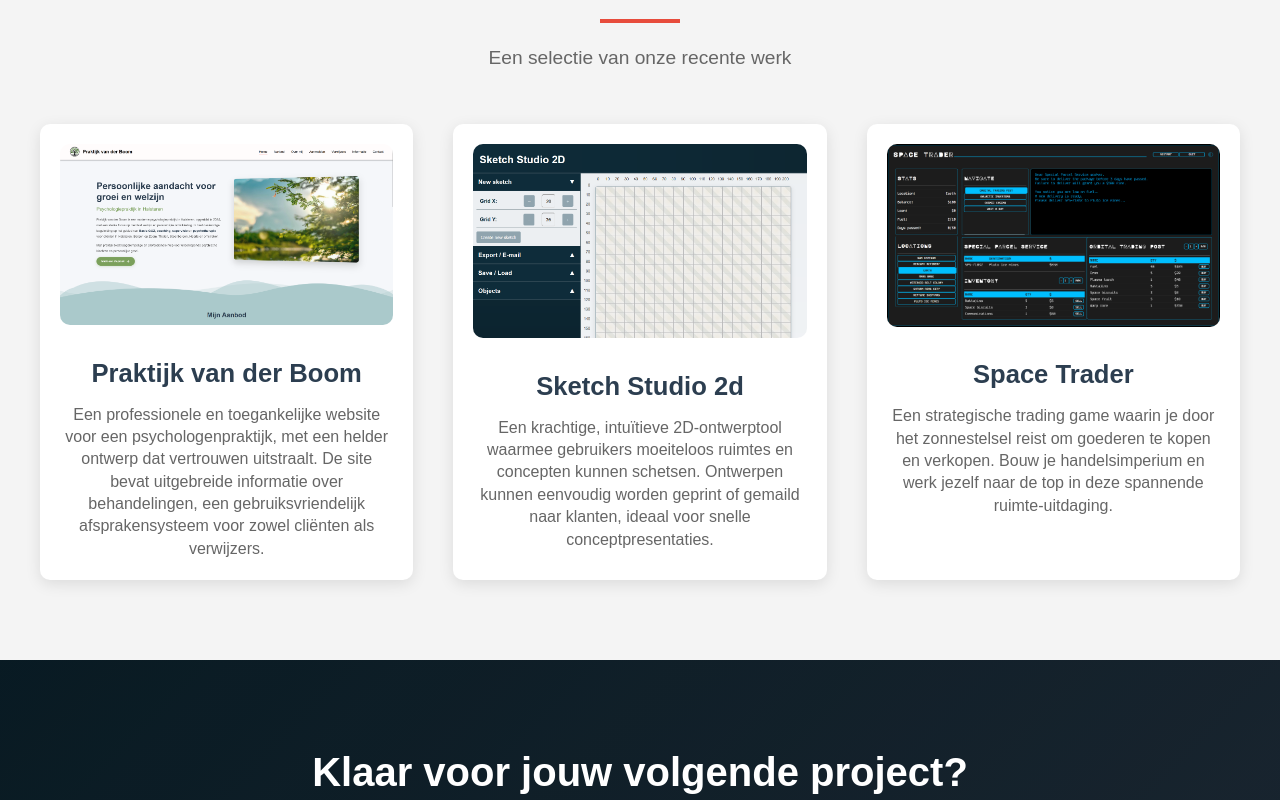
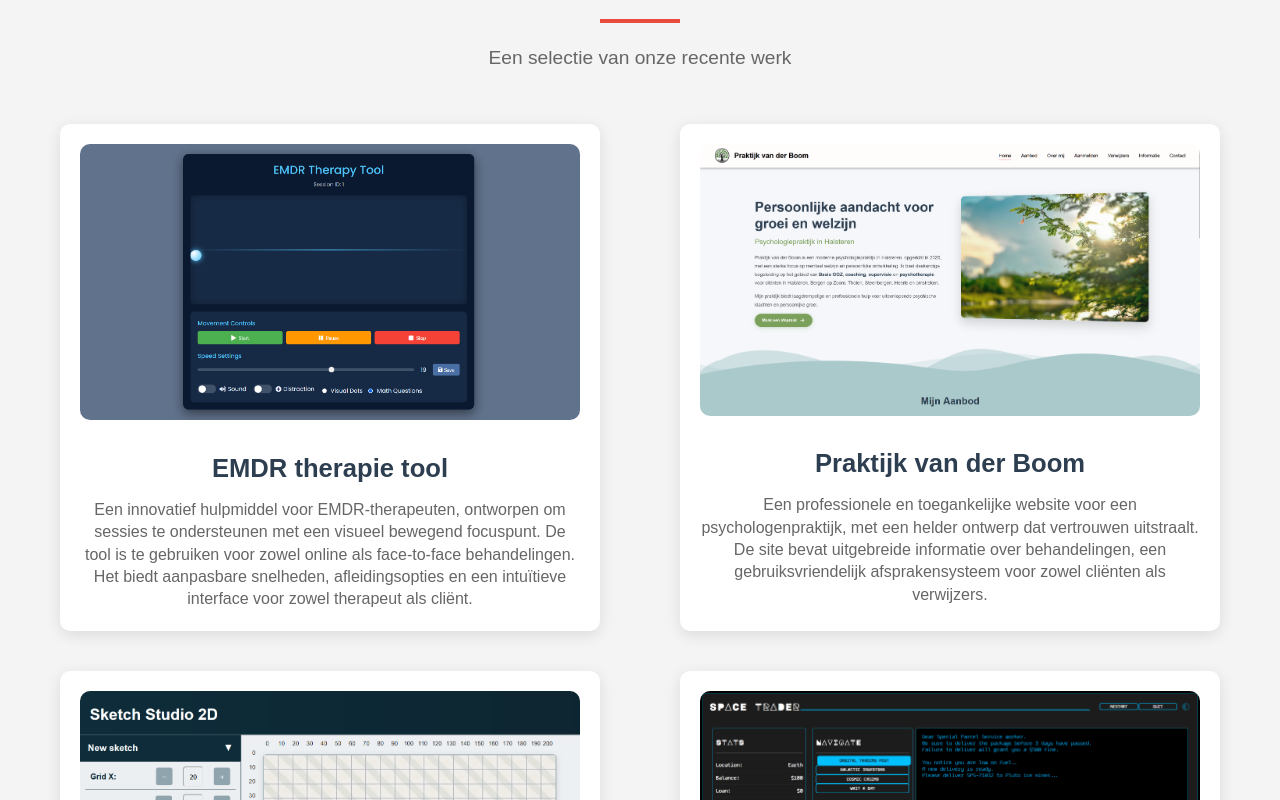
Before and after one commit to AmonMcDuul/flamsoft-frontend, an Angular app: page /projects in a window 1280 px wide. Shown: the part 740-1540 px from the top of the page. Built offline with nearby package versions, Linux system fonts and the light colour scheme.

Commit message:
projecten

```diff
--- a/src/app/pages/projects/projects.component.html
+++ b/src/app/pages/projects/projects.component.html
@@ -30,17 +30,22 @@
 
             <div class="projects-grid">
                 <div class="project-item">
-                    <img src="/assets/images/pvdbproject.png" alt="Project 1">
+                    <img src="/assets/images/emdr-therapy-tool.png" alt="webapplicatie: emdr therapy tool">
+                    <h3>EMDR therapie tool</h3>
+                    <p>Een innovatief hulpmiddel voor EMDR-therapeuten, ontworpen om sessies te ondersteunen met een visueel bewegend focuspunt. De tool is te gebruiken voor zowel online als face-to-face behandelingen. Het biedt aanpasbare snelheden, afleidingsopties en een intuïtieve interface voor zowel therapeut als cliënt.</p>
+                </div>
+                <div class="project-item">
+                    <img src="/assets/images/pvdbproject.png" alt="website: Praktijk van der Boom">
                     <h3>Praktijk van der Boom</h3>
                     <p>Een professionele en toegankelijke website voor een psychologenpraktijk, met een helder ontwerp dat vertrouwen uitstraalt. De site bevat uitgebreide informatie over behandelingen, een gebruiksvriendelijk afsprakensysteem voor zowel cliënten als verwijzers.</p>
                 </div>
                 <div class="project-item">
-                    <img src="/assets/images/ss2dproject.png" alt="Project 2">
+                    <img src="/assets/images/ss2dproject.png" alt="webapplicatie: Sketch studio 2d">
                     <h3>Sketch Studio 2d</h3>
                     <p>Een krachtige, intuïtieve 2D-ontwerptool waarmee gebruikers moeiteloos ruimtes en concepten kunnen schetsen. Ontwerpen kunnen eenvoudig worden geprint of gemaild naar klanten, ideaal voor snelle conceptpresentaties.</p>
                 </div>
                 <div class="project-item">
-                    <img src="/assets/images/spacetraderproject.png" alt="Project 3">
+                    <img src="/assets/images/spacetraderproject.png" alt="Web game: Space trader">
                     <h3>Space Trader</h3>
                     <p>Een strategische trading game waarin je door het zonnestelsel reist om goederen te kopen en verkopen. Bouw je handelsimperium en werk jezelf naar de top in deze spannende ruimte-uitdaging.</p>
                 </div>
--- a/src/app/pages/projects/projects.component.scss
+++ b/src/app/pages/projects/projects.component.scss
@@ -107,9 +107,13 @@
     }
 
     .projects-grid {
-      display: grid;
-      grid-template-columns: repeat(auto-fit, minmax(300px, 1fr));
-      gap: 20px; /* Reduced gap for mobile */
+    //   display: grid;
+    //   grid-template-columns: repeat(auto-fit, minmax(300px, 1fr));
+    //   gap: 20px; /* Reduced gap for mobile */
+        display: flex;
+        flex-wrap: wrap;
+        justify-content: center;
+        margin: 0 auto;
 
       @media (min-width: 768px) {
         gap: 40px; /* Larger gap for desktop */
@@ -122,7 +126,7 @@
         box-shadow: 0 4px 15px rgba(0, 0, 0, 0.1);
         text-align: center;
         transition: transform 0.3s, box-shadow 0.3s;
-        max-width: 400px;
+        max-width: 500px;
         margin: 0 auto;
 
         &:hover {
```
Also changed, not shown: src/assets/images/emdr-therapy-tool.png (added).
